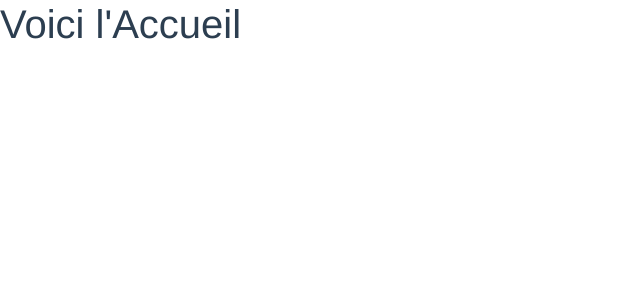
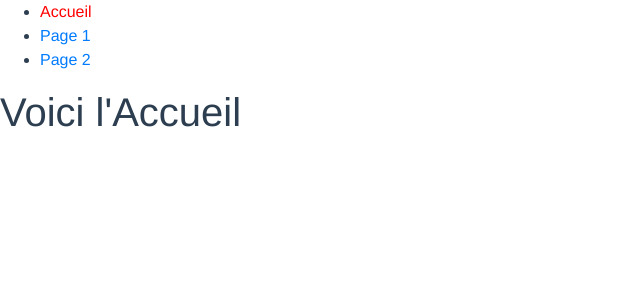
Before and after one commit to NaoDevWeb31/VueJS_A-Z, a Vue app in the folder p3-dev_pro_composants_vue_cli/: page / in a window 1280 px wide. Shown: the top 300 px of the page, without its empty margins (0-640 px from the left). Built offline with nearby package versions, Linux system fonts and the light colour scheme.

Commit message:
[MAJ] Routing - Les liens

```diff
--- a/p3-dev_pro_composants_vue_cli/src/App.vue
+++ b/p3-dev_pro_composants_vue_cli/src/App.vue
@@ -1,13 +1,16 @@
 <template>
   <div id="app">
+    <header-top></header-top>
     <router-view></router-view>
   </div>
 </template>
 
 <script>
+  import Header from "./components/Header.vue";
+
   export default {
     name: "App",
-    components: {},
+    components: { "header-top": Header },
   };
 </script>
 
--- /dev/null
+++ b/p3-dev_pro_composants_vue_cli/src/components/Header.vue
@@ -0,0 +1,21 @@
+<template>
+  <header>
+    <ul>
+      <li><router-link to="/" exact>Accueil</router-link></li>
+      <li><router-link to="/page1">Page 1</router-link></li>
+      <li><router-link to="/page2">Page 2</router-link></li>
+    </ul>
+  </header>
+</template>
+
+<script>
+  export default {
+    name: "Header",
+  };
+</script>
+
+<style>
+  .router-link-active {
+    color: red;
+  }
+</style>
```
